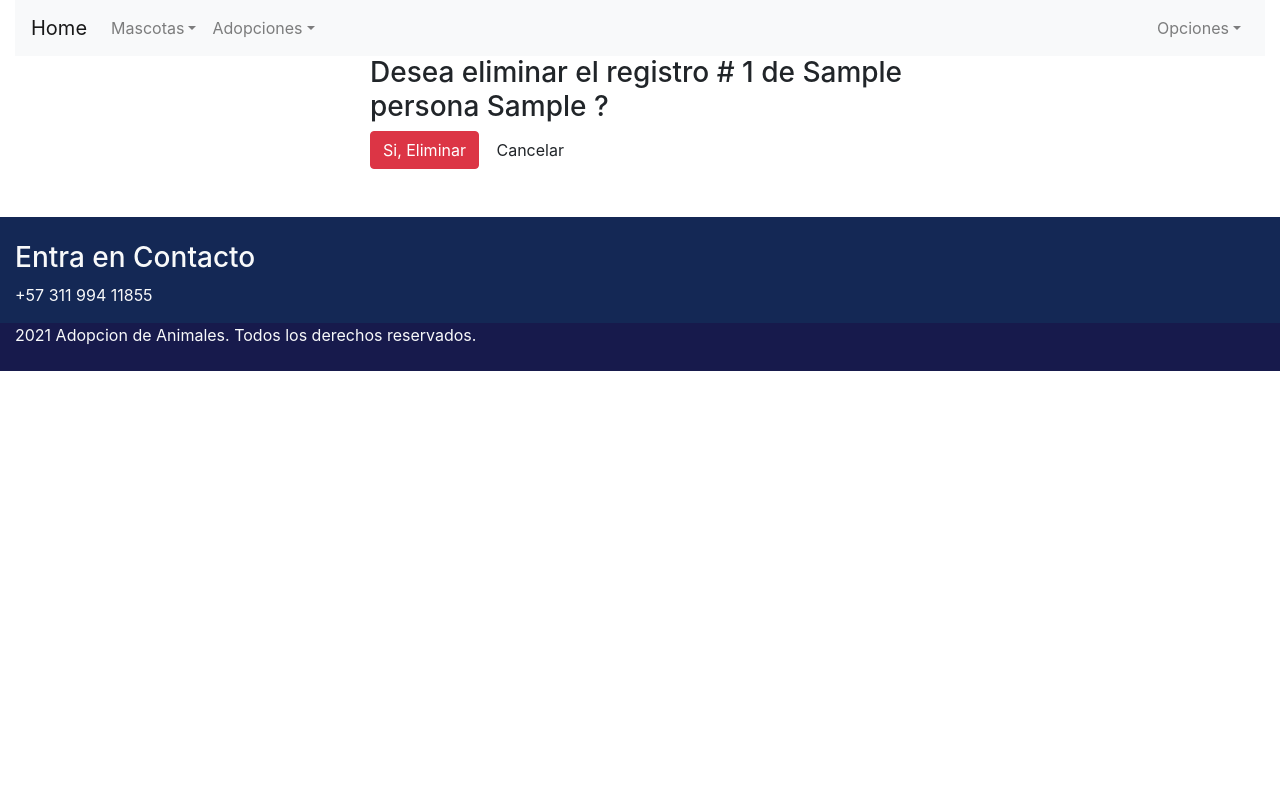
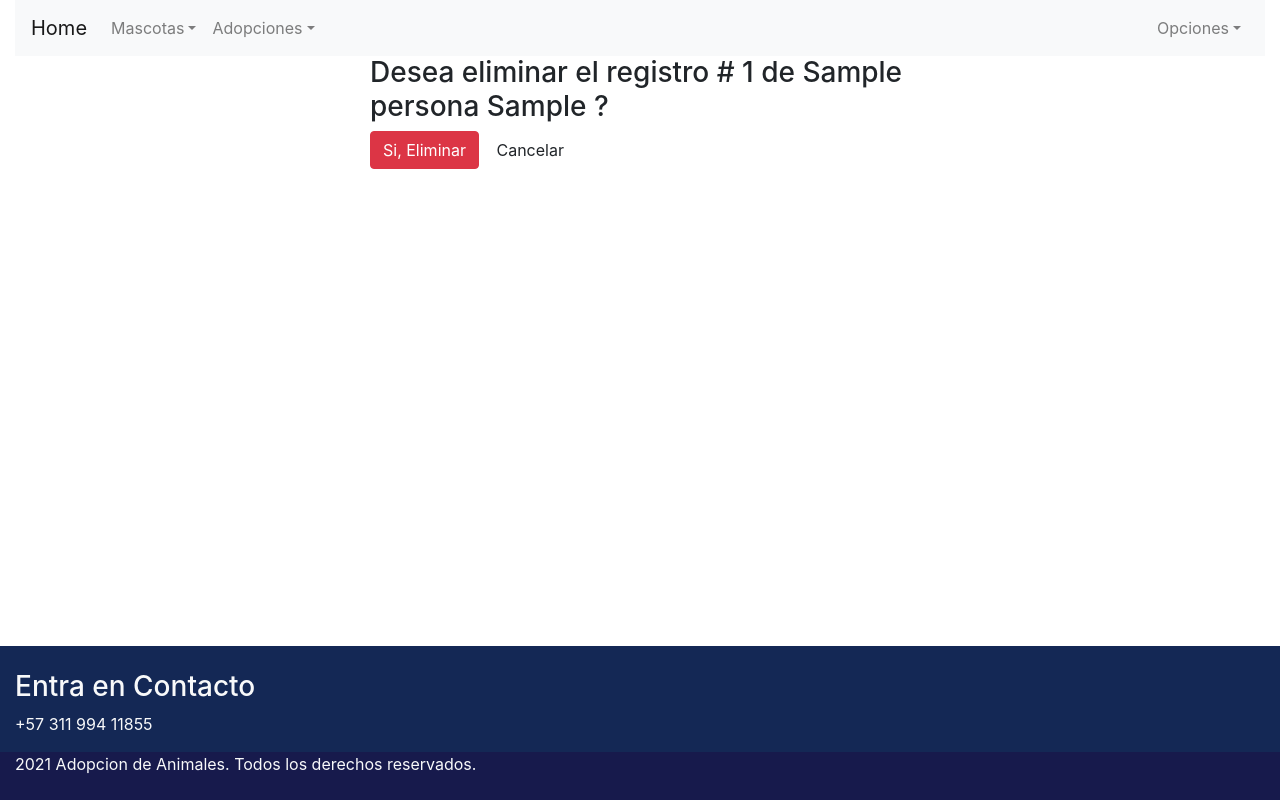
Before and after one commit to Alfareiza/adopcion-de-animales, a Django app: page /solicitud/eliminar/1/ in a window 1280 px wide. Run offline with Django 3.2, Linux system fonts and the light colour scheme; a user stored in the database is signed in; tables that the repository leaves empty hold one stand-in row (values such as "Sample post"); some libraries are stand-ins or nearby versions.

Commit message:
Enlazando css y fijando el footer independiente del contenido del body.

```diff
--- a/templates/base/home.html
+++ b/templates/base/home.html
@@ -5,20 +5,26 @@
     <!-- Documentación de Templates Tags https://docs.djangoproject.com/en/3.2/ref/templates/builtins/ -->
     {% block extrastatic %}
     {% endblock %}
-
+    <!-- Font Awesome CSS -->
+    <link rel="stylesheet" href="{% static 'css/all.css' %}" crossorigin="anonymous">
+    <!-- Font Boostrap CSS -->
     <link rel="stylesheet" href="{% static 'css/style.css' %}" crossorigin="anonymous">
+    <!-- Font Personal CSS -->
     <link rel="stylesheet" href="{% static 'css/estilos.css' %}" crossorigin="anonymous">
     <meta charset="UTF-8">
     <meta name="viewport"
           content="width=device-width, user-scalable=no, initial-scale=1.0, maximum-scale=1.0, minimum-scale=1.0">
     <meta http-equiv="X-UA-Compatible" content="ie=edge">
+    <!--Generado en https://gauger.io/fonticon/-->
+    <link rel="shortcut icon" type="image/jpg" href="{% static 'img/favicon.ico' %}"/>
+
     <title>{% block title%} Adopcion de Animales {% endblock %}</title>
 </head>
-<body>
+<body class="footer-fijo">
 {% block header %}
 {% include 'base/header.html' %}
 {% endblock %}
-
+<div class="contenido-body">
     {% block bienvenido %}
     <div class="container">
         <div class="row">
@@ -26,7 +32,8 @@
                 <div class="jumbotron">
                     <h2>Bienvenido, quieres adoptar un hermoso animal ?</h2>
                     <p>
-                        Este refugio es considerado el más cuidadoso y considerado punto de adopción de la ciudad. Esperemos te sientas cómodo en nuestra página web.
+                        Este refugio es considerado el más cuidadoso y considerado punto de adopción de la ciudad.
+                        Esperemos te sientas cómodo en nuestra página web.
                     </p>
                     <p>
                         <a class="btn btn-primary btn-large" href="#">Más Información</a>
@@ -71,7 +78,7 @@
         </div>
     </div>
     {% endblock %}
-
+</div>
 {% block footer %}
 {% include 'base/footer.html' %}
 {% endblock %}
```
Lines whose indentation alone changed are shown as unchanged.
